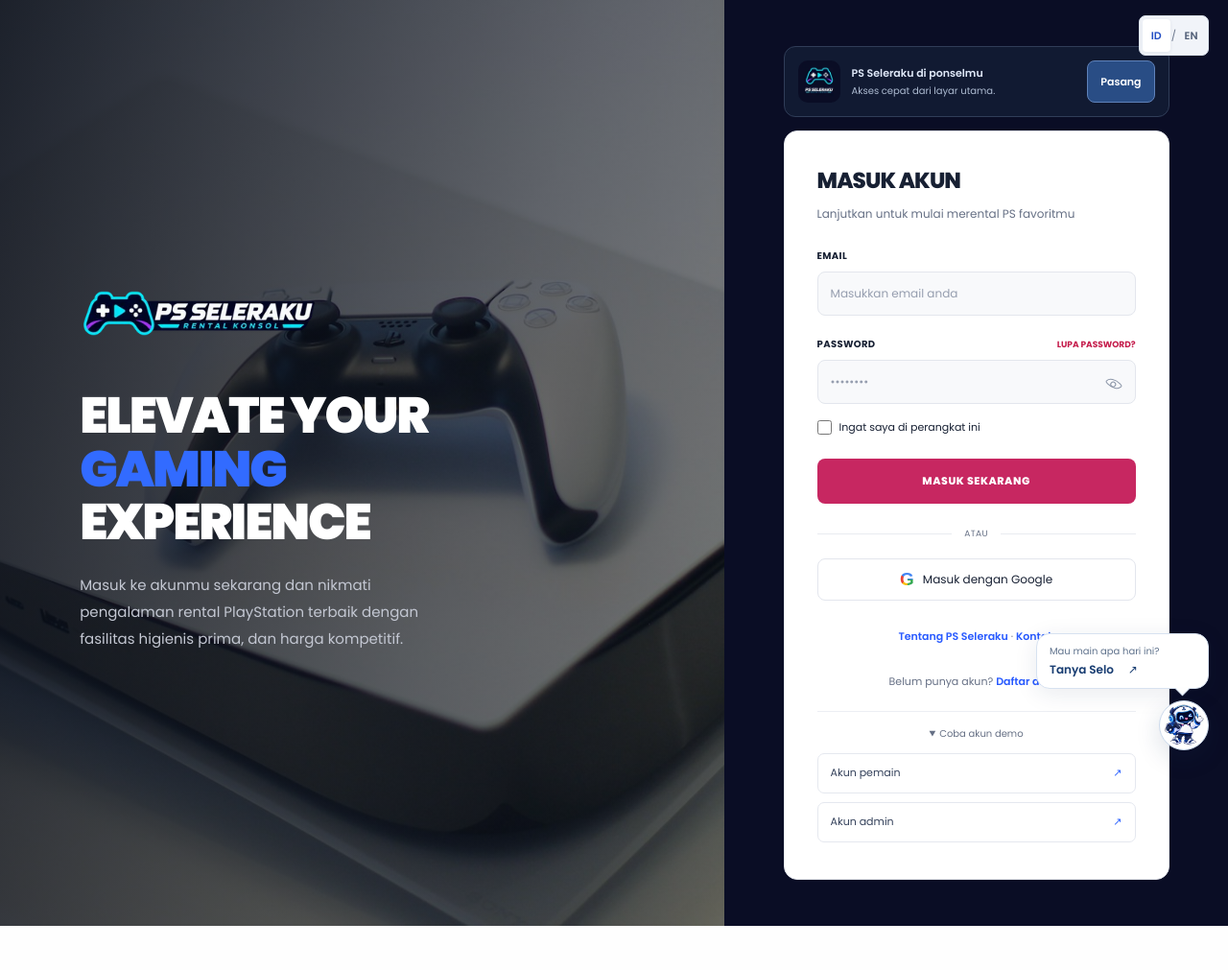
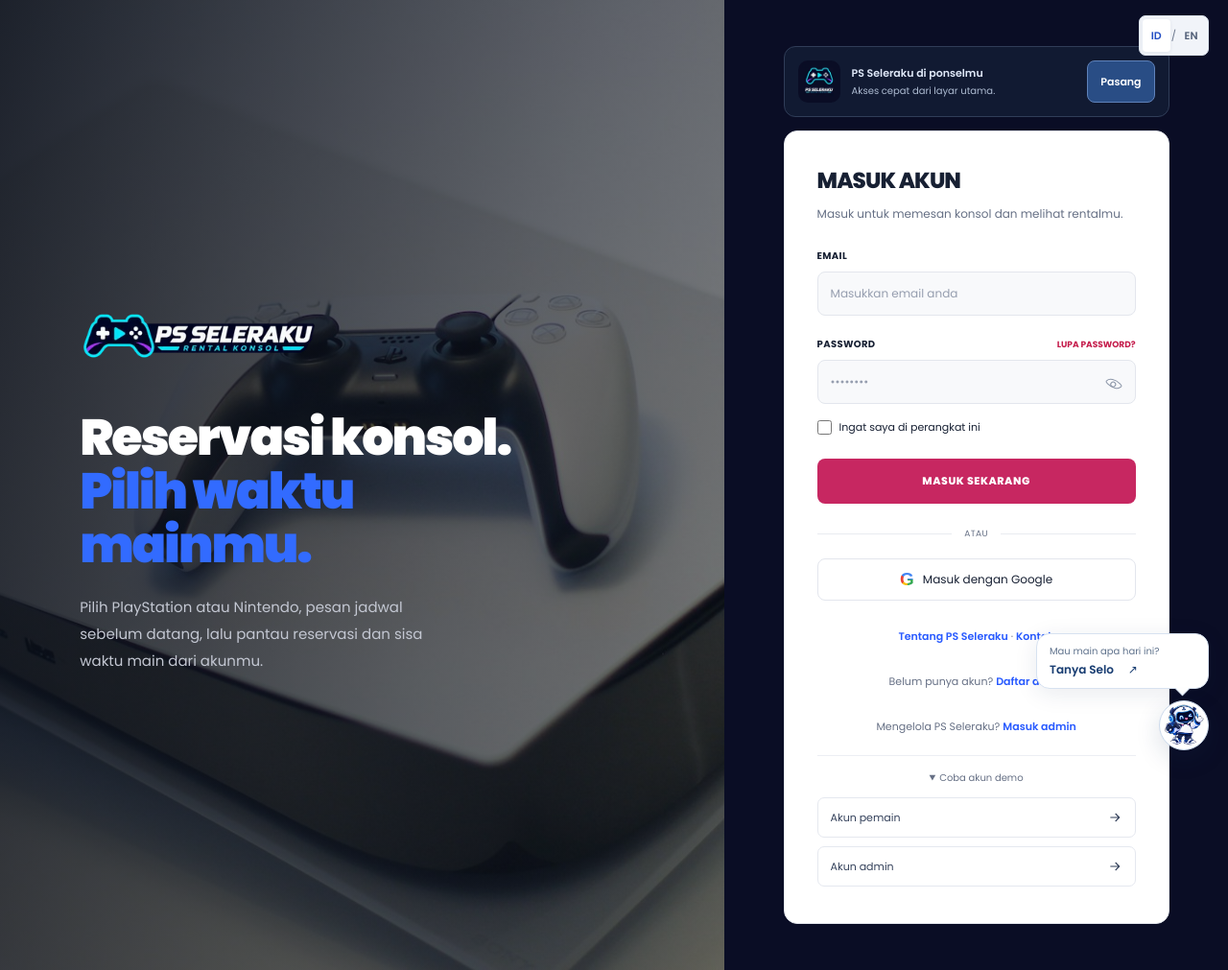
Before and after one commit to adityanurarif9-ai/ps_seleraku, a Laravel app: page / in a window 1280 px wide. Shown: the whole page at 96% size. Before the commit the page ends 965 px from the top, so only its background shows below. Run offline with Laravel 12, Linux system fonts and the light colour scheme; some libraries are stand-ins or nearby versions.

Commit message:
Clarify console booking sign-in and expose separate admin entry

```diff
--- a/app/Filament/Auth/AdminLogin.php
+++ b/app/Filament/Auth/AdminLogin.php
@@ -32,7 +32,7 @@ class AdminLogin extends Login
 
     public function getSubheading(): ?string
     {
-        return 'Kelola konsol, menu kedai, dan stok PS Seleraku.';
+        return 'Kelola reservasi, waktu main, konsol, dan menu kedai.';
     }
 
     protected function getEmailFormComponent(): Component
--- a/resources/views/filament/admin-login-note.blade.php
+++ b/resources/views/filament/admin-login-note.blade.php
@@ -1 +1 @@
-<p class="ps-admin-login-note">AREA PENGELOLA PS SELERAKU<br>Gunakan akun admin untuk mengelola katalog dan stok.</p>
+<p class="ps-admin-login-note">Khusus pengelola PS Seleraku.<br>Akun pemain tidak dapat mengakses dashboard admin.</p>
--- a/resources/views/google-link.blade.php
+++ b/resources/views/google-link.blade.php
@@ -19,7 +19,7 @@
                 <a class="brand" href="{{ route('login') }}" aria-label="PS Seleraku">
                     <img src="{{ \App\Support\SiteAsset::url('logo-ps-seleraku-transparent.png') }}" alt="PS SELERAKU — Rental Konsol" width="2172" height="724" decoding="async">
                 </a>
-                <h1 id="intro-title">ELEVATE YOUR <br> <span>GAMING</span> <br> EXPERIENCE</h1>
+                <h1 id="intro-title">{{ __('Reservasi konsol.') }}<br><span>{{ __('Pilih waktu mainmu.') }}</span></h1>
                 <p>{{ __('Buat jadwal mainmu, pesan konsol favorit, dan pantau waktu rental dalam satu akun.') }}</p>
             </div>
         </section>
--- a/resources/views/login.blade.php
+++ b/resources/views/login.blade.php
@@ -17,8 +17,8 @@
                 <a class="brand" href="{{ route('login') }}" aria-label="PS Seleraku">
                     <img srcset="{{ asset(config('performance-assets.brand.small')) }} 320w, {{ \App\Support\SiteAsset::url('logo-ps-seleraku-transparent.png') }} 640w" sizes="(max-width: 700px) 158px, 248px" src="{{ \App\Support\SiteAsset::url('logo-ps-seleraku-transparent.png') }}" alt="PS SELERAKU — Rental Konsol" width="2172" height="724" decoding="async">
                 </a>
-                <h1 id="intro-title">ELEVATE YOUR <br> <span>GAMING</span> <br> EXPERIENCE</h1>
-                <p>{{ __('Masuk ke akunmu sekarang dan nikmati pengalaman rental PlayStation terbaik dengan fasilitas higienis prima, dan harga kompetitif.') }}</p>
+                <h1 id="intro-title">{{ __('Reservasi konsol.') }}<br><span>{{ __('Pilih waktu mainmu.') }}</span></h1>
+                <p>{{ __('Pilih PlayStation atau Nintendo, pesan jadwal sebelum datang, lalu pantau reservasi dan sisa waktu main dari akunmu.') }}</p>
             </div>
         </section>
         <section class="form-side" aria-labelledby="login-title">
@@ -26,7 +26,7 @@
             @include('partials.install-app')
             <div class="login-card">
                 <h2 id="login-title">{{ __('MASUK AKUN') }}</h2>
-                <p class="subtitle">{{ __('Lanjutkan untuk mulai merental PS favoritmu') }}</p>
+                <p class="subtitle">{{ __('Masuk untuk memesan konsol dan melihat rentalmu.') }}</p>
                 @if(session('session_notice'))
                     <p class="notice" role="status">{{ session('session_notice') }}</p>
                 @endif
@@ -65,12 +65,13 @@
                 @endif
                 <p class="signup"><a href="{{ route('tentang') }}">{{ __('Tentang PS Seleraku') }}</a> · <a href="{{ route('kontak') }}">{{ __('Kontak') }}</a></p>
                 <p class="signup">{{ __('Belum punya akun?') }} <a href="{{ route('register') }}">{{ __('Daftar di sini') }}</a></p>
+                <p class="signup admin-entry">{{ __('Mengelola PS Seleraku?') }} <a href="{{ route('filament.admin.auth.login') }}">{{ __('Masuk admin') }}</a></p>
                 @if(config('app.demo_accounts'))
                     <details class="demo" open>
                         <summary>{{ __('Coba akun demo') }}</summary>
                         <div class="demo-buttons">
-                            <button type="button" data-login="pemain" data-password="Mabar!2026">{{ __('Akun pemain') }} <span aria-hidden="true">↗</span></button>
-                            <button type="button" data-login="admin" data-password="Seleraku!2026">{{ __('Akun admin') }} <span aria-hidden="true">↗</span></button>
+                            <button type="button" data-login="pemain" data-password="Mabar!2026">{{ __('Akun pemain') }} <svg width="16" height="16" viewBox="0 0 24 24" fill="none" stroke="currentColor" stroke-width="1.7" aria-hidden="true"><path d="M5 12h14m-6-6 6 6-6 6"/></svg></button>
+                            <button type="button" data-login="admin" data-password="Seleraku!2026">{{ __('Akun admin') }} <svg width="16" height="16" viewBox="0 0 24 24" fill="none" stroke="currentColor" stroke-width="1.7" aria-hidden="true"><path d="M5 12h14m-6-6 6 6-6 6"/></svg></button>
                         </div>
                     </details>
                 @endif
--- a/resources/views/register.blade.php
+++ b/resources/views/register.blade.php
@@ -17,7 +17,7 @@
                 <a class="brand" href="{{ route('login') }}" aria-label="PS Seleraku">
                     <img srcset="{{ asset(config('performance-assets.brand.small')) }} 320w, {{ \App\Support\SiteAsset::url('logo-ps-seleraku-transparent.png') }} 640w" sizes="(max-width: 700px) 158px, 248px" src="{{ \App\Support\SiteAsset::url('logo-ps-seleraku-transparent.png') }}" alt="PS SELERAKU — Rental Konsol" width="2172" height="724" decoding="async">
                 </a>
-                <h1 id="intro-title">ELEVATE YOUR <br> <span>GAMING</span> <br> EXPERIENCE</h1>
+                <h1 id="intro-title">{{ __('Reservasi konsol.') }}<br><span>{{ __('Pilih waktu mainmu.') }}</span></h1>
                 <p>{{ __('Buat jadwal mainmu, pesan konsol favorit, dan pantau waktu rental dalam satu akun.') }}</p>
             </div>
         </section>
```
Also changed, not shown: lang/en.json (+7 -1 lines).
